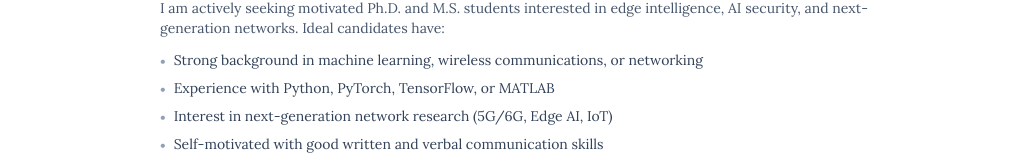
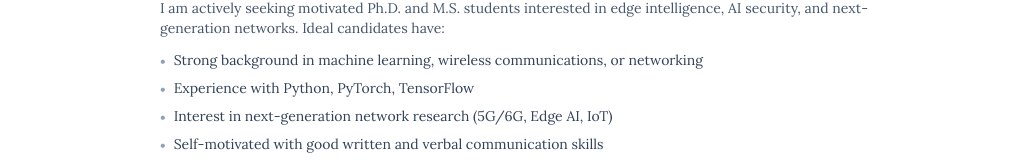
Before and after one commit to MA-Hossain/MA-Hossain.github.io, a Next.js app: page /students in a window 1280 px wide. Shown: the part 397-565 px from the top of the page, without its empty margins (120-1148 px from the left). Built offline with nearby package versions, Linux system fonts and the light colour scheme; no server answers.

Commit message:
Update students.tsx

```diff
--- a/pages/students.tsx
+++ b/pages/students.tsx
@@ -9,7 +9,7 @@ const currentStudents = [
 
 const requirements = [
   "Strong background in machine learning, wireless communications, or networking",
-  "Experience with Python, PyTorch, TensorFlow, or MATLAB",
+  "Experience with Python, PyTorch, TensorFlow",
   "Interest in next-generation network research (5G/6G, Edge AI, IoT)",
   "Self-motivated with good written and verbal communication skills",
 ];
```
